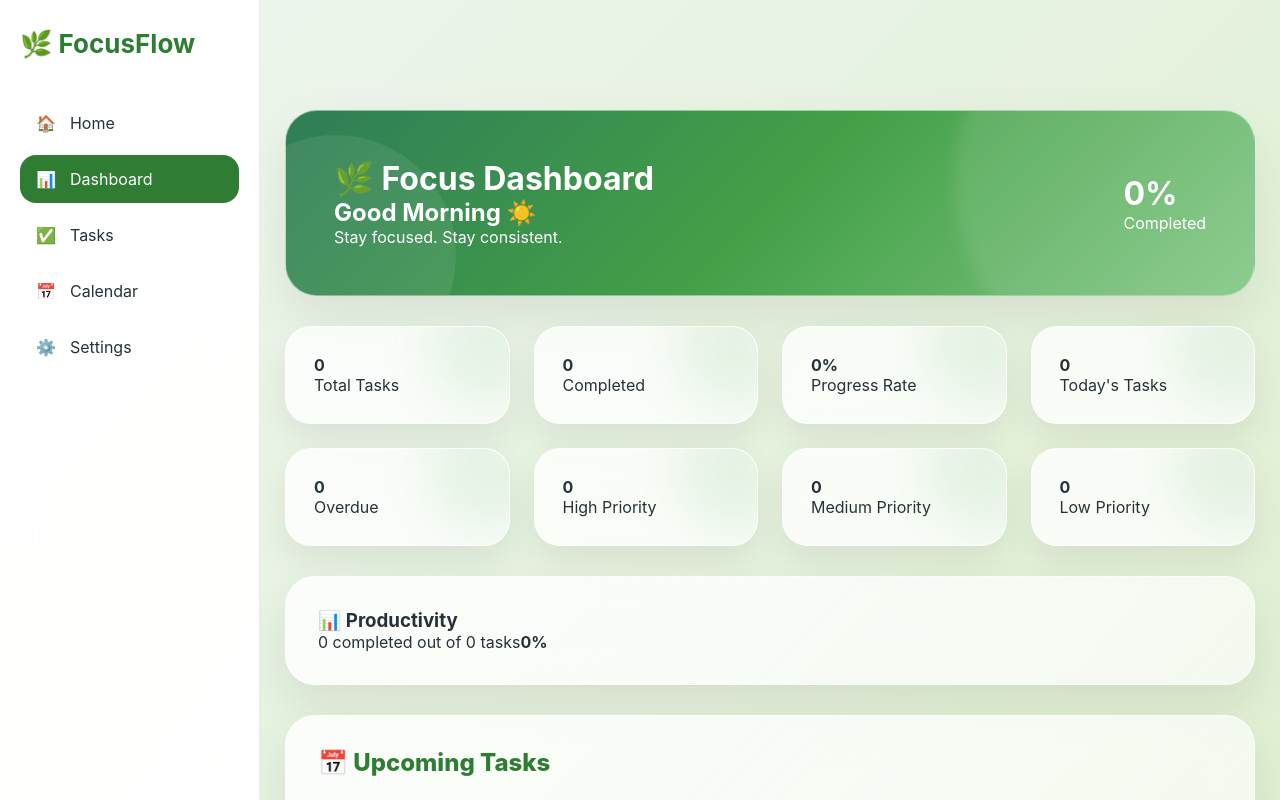
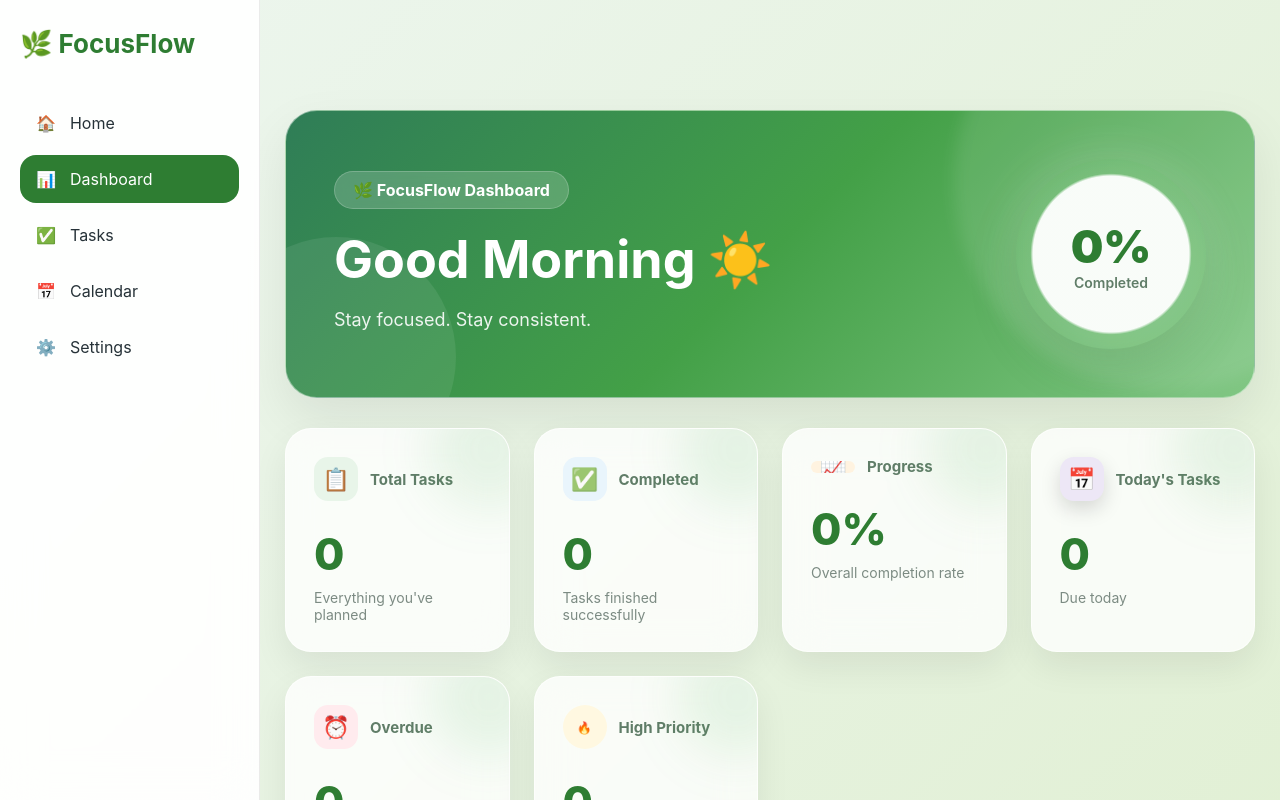
Before and after one commit to Arjon22/focusflow, a React (Vite) app: page /dashboard in a window 1280 px wide. Shown: the top 800 px of the page. Built offline with nearby package versions, Linux system fonts and the light colour scheme.

Commit message:
Restore polished dashboard styling

```diff
--- a/src/pages/Dashboard.jsx
+++ b/src/pages/Dashboard.jsx
@@ -7,18 +7,6 @@ import { useState } from "react";
 function Dashboard({ tasks = [] }) {
   const totalTasks = tasks.length;
 
-  const mediumPriorityTasks = tasks.filter(
-  (task) =>
-    task.priority === "medium" &&
-    !task.completed
-).length;
-
-
-const lowPriorityTasks = tasks.filter(
-  (task) =>
-    task.priority === "low" &&
-    !task.completed
-).length;
 
   const completedTasks = tasks.filter(
     (task) => task.completed
@@ -78,25 +66,32 @@ const lowPriorityTasks = tasks.filter(
 
       {/* HERO */}
 
+      {/* HERO */}
+
 <div className="dashboard-hero">
 
-        <div className="hero-left">
+  <div className="hero-text">
 
-          <h1>🌿 Focus Dashboard</h1>
+    <span className="hero-badge">
+      🌿 FocusFlow Dashboard
+    </span>
 
-          <h2>{greeting}</h2>
+    <h1>{greeting}</h1>
 
     <p>{message}</p>
 
   </div>
 
-        <div className="hero-right">
+  <div className="hero-progress">
 
-          <div className="hero-circle">
+    <div
+  className="progress-ring"
+  style={{ "--progress": completionRate }}
+>
 
-            <h1>{completionRate}%</h1>
+      <span>{completionRate}%</span>
 
-            <span>Completed</span>
+      <small>Completed</small>
 
     </div>
 
@@ -109,45 +104,61 @@ const lowPriorityTasks = tasks.filter(
       <div className="dashboard-grid">
 
   <div className="dashboard-card">
-          <strong>{totalTasks}</strong>
-          <span>Total Tasks</span>
+    <div className="card-top">
+      <div className="card-icon total">📋</div>
+      <div className="card-label">Total Tasks</div>
+    </div>
+    <h2>{totalTasks}</h2>
+    <small>Everything you've planned</small>
   </div>
 
   <div className="dashboard-card">
-          <strong>{completedTasks}</strong>
-          <span>Completed</span>
+    <div className="card-top">
+      <div className="card-icon completed">✅</div>
+      <div className="card-label">Completed</div>
+    </div>
+    <h2>{completedTasks}</h2>
+    <small>Tasks finished successfully</small>
   </div>
 
   <div className="dashboard-card">
-          <strong>{completionRate}%</strong>
-          <span>Progress Rate</span>
+    <div className="card-top">
+      <div className="card-icon progress">📈</div>
+      <div className="card-label">Progress</div>
+    </div>
+    <h2>{completionRate}%</h2>
+    <small>Overall completion rate</small>
   </div>
 
   <div className="dashboard-card">
-          <strong>{todayTasks}</strong>
-          <span>Today's Tasks</span>
+    <div className="card-top">
+      <div className="card-icon today">📅</div>
+      <div className="card-label">Today's Tasks</div>
+    </div>
+    <h2>{todayTasks}</h2>
+    <small>Due today</small>
   </div>
 
   <div className="dashboard-card">
-          <strong>{overdueTasks}</strong>
-          <span>Overdue</span>
+    <div className="card-top">
+      <div className="card-icon overdue">⏰</div>
+      <div className="card-label">Overdue</div>
+    </div>
+    <h2>{overdueTasks}</h2>
+    <small>Need your attention</small>
   </div>
 
   <div className="dashboard-card">
-          <strong>{highPriorityTasks}</strong>
-          <span>High Priority</span>
+    <div className="card-top">
+      <div className="card-icon priority">🔥</div>
+      <div className="card-label">High Priority</div>
     </div>
-        <div className="dashboard-card">
-  <strong>{mediumPriorityTasks}</strong>
-  <span>Medium Priority</span>
-</div>
-
-<div className="dashboard-card">
-  <strong>{lowPriorityTasks}</strong>
-  <span>Low Priority</span>
+    <h2>{highPriorityTasks}</h2>
+    <small>Important tasks first</small>
   </div>
 
 </div>
+
 
       {/* PRODUCTIVITY */}
 
```
Lines whose indentation alone changed are shown as unchanged.
